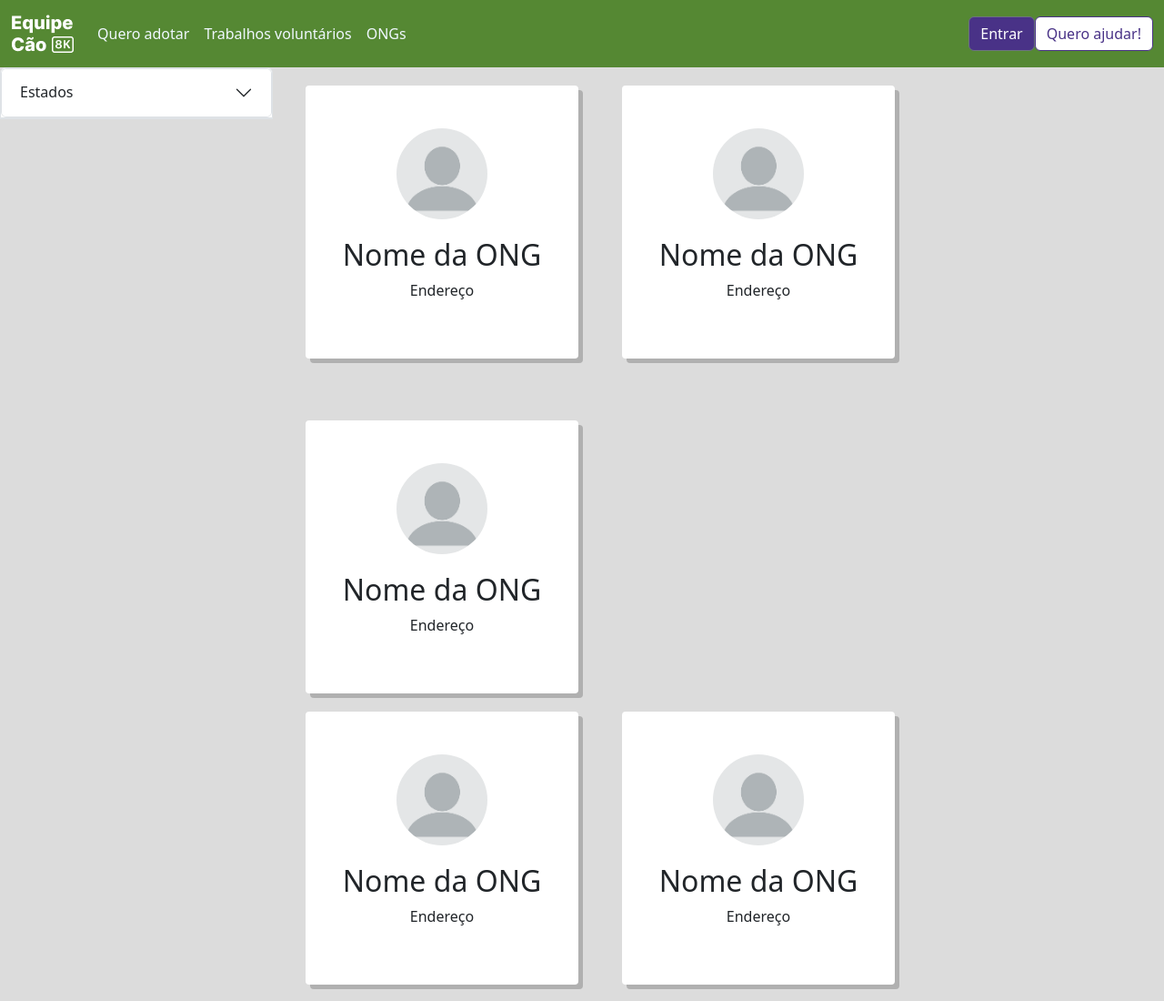
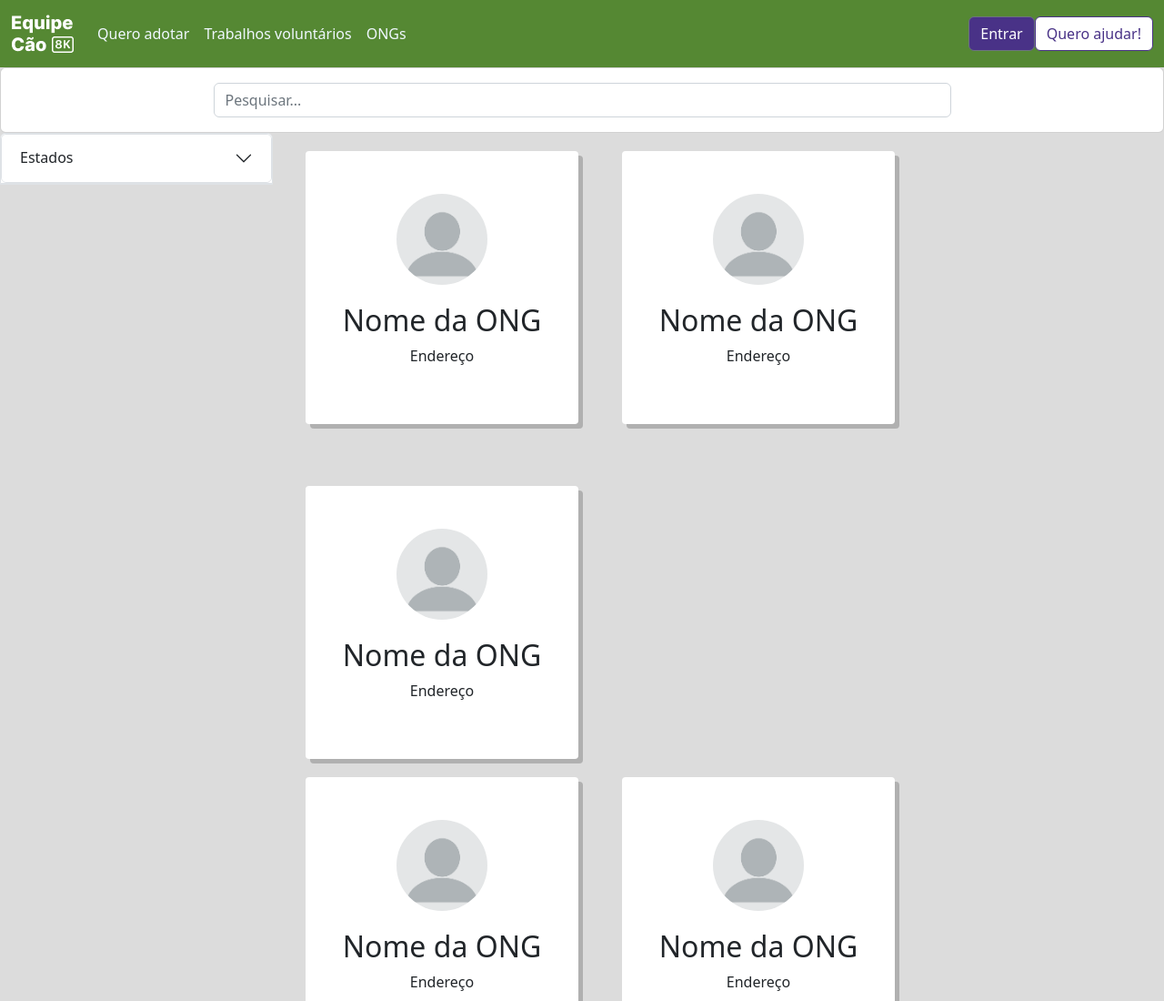
Before and after one commit to ICEI-PUC-Minas-PMV-ADS/pmv-ads-2022-2-e1-proj-web-t1-adocao-caridosa-de-animais, a plain HTML site: page src/Pages/PesquisarTrabalhosVoluntarios/index.html in a window 1280 px wide. Shown: the top 1100 px of the page at 91% size. Drawn offline with nearby package versions, Linux system fonts and the light colour scheme; no server answers.

Commit message:
Adicionando barra de pesquisa

```diff
--- a/src/Pages/PesquisarTrabalhosVoluntarios/index.html
+++ b/src/Pages/PesquisarTrabalhosVoluntarios/index.html
@@ -57,6 +57,15 @@
       </div>
     </nav>
     <main>
+
+      <div class="card" style="width: 100%;">
+        <div class="card-body" style="display: flex; justify-content: center; align-items: center;">
+            <form class="form-inline">
+                <input class="form-control mr-sm-2" type="search" placeholder="Pesquisar..." aria-label="Pesquisar" size="80">
+            </form>
+        </div>
+      </div>
+
       <div class="d-flex flex-row gap-5">
         <div class="accordion-container accordion">
           <div class="accordion-item accordion-states">
```
